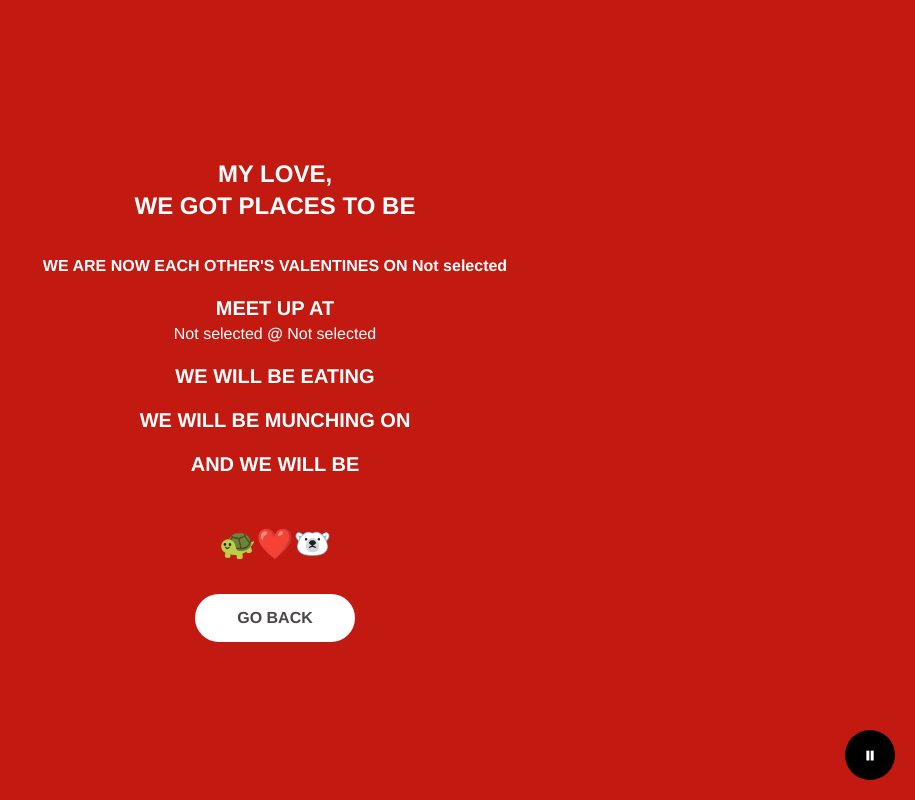
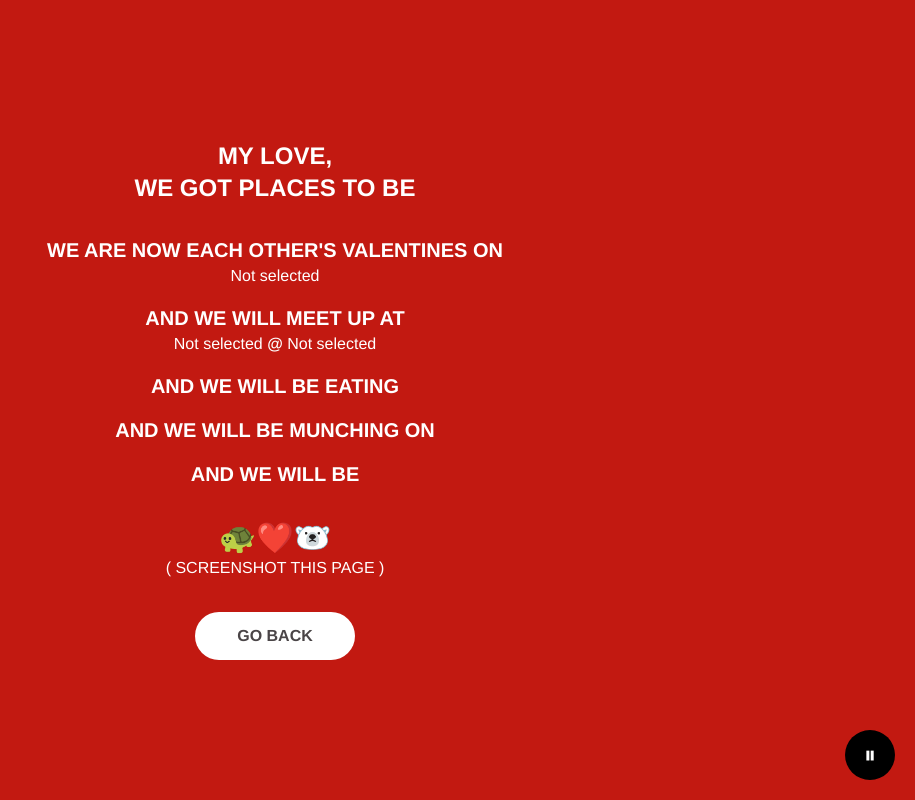
Before and after one commit to gathrean/aloean, a Next.js app: page /valentines/7-results in a window 1280 px wide. Shown: the whole page, without its empty margins (365-1280 px from the left). Built offline with nearby package versions, Linux system fonts and the light colour scheme.

Commit message:
Fixed minor visual issues

```diff
--- a/app/valentines/3-food/page.tsx
+++ b/app/valentines/3-food/page.tsx
@@ -42,10 +42,10 @@ export default function FoodSelection() {
 
     const handleSubmit = async () => {
         if (selectedFood.length === 0) {
-            alert("my love you didnt pick one!\n\n(Select up to 2)");
+            alert("My love, you should pick at least one! Or you can select the SURPRISE ME option at the end.\n\n(Select up to 2)");
             return;
         } else if (selectedFood.length > 2) {
-            alert("damnnnn are we big backing???\n\n(Select up to 2)");
+            alert("DAMN. Are we big backing? In this economy?\n\n(Select up to 2)");
             return;
         }
 
--- a/app/valentines/4-dessert/page.tsx
+++ b/app/valentines/4-dessert/page.tsx
@@ -37,10 +37,10 @@ export default function DessertSelection() {
 
     const handleSubmit = async () => {
         if (selectedDesserts.length === 0) {
-            alert("baby you didn’t pick one!\n\n(Select up to 2)");
+            alert("My love, you should pick at least one! Or you can select the SURPRISE ME option at the end.\n\n(Select up to 2)");
             return;
         } else if (selectedDesserts.length > 2) {
-            alert("damnnnn we big backing???\n\n(Select up to 2)");
+            alert("DAMN. Are we big backing? In this economy?\n\n(Select up to 2)");
             return;
         }
 
--- a/app/valentines/5-activities/page.tsx
+++ b/app/valentines/5-activities/page.tsx
@@ -37,10 +37,10 @@ export default function ActivitiesSelection() {
 
     const handleSubmit = async () => {
         if (selectedActivities.length === 0) {
-            alert("baby you didn’t pick one!\n\n(Select up to 2)");
+            alert("My love, you should pick at least one! Or you can select the SURPRISE ME option at the end.\n\n(Select up to 2)");
             return;
         } else if (selectedActivities.length > 5) {
-            alert("damn hol up we can only do so much in one day???\n\n(Select up to 5)");
+            alert("DAMN. I would love to do all of these with you in one day as well but we can do them during another day!\n\n(Select up to 5)");
             return;
         }
 
--- a/app/valentines/7-results/page.tsx
+++ b/app/valentines/7-results/page.tsx
@@ -42,19 +42,20 @@ export default function ResultsPage() {
             <h1 className="text-2xl font-bold">WE GOT PLACES TO BE</h1>
 
             {valentineData ? (
-                <div className="mt-4 p-4">
-                    <p><strong>WE ARE NOW EACH OTHER&apos;S VALENTINES ON  {valentineData.responseDate || "Not selected"}</strong></p>
+                <div className="mt-4">
+                    <h3 className="text-xl font-bold mt-4"><strong>WE ARE NOW EACH OTHER&apos;S VALENTINES ON</strong></h3>
+                    <p>{valentineData.responseDate || "Not selected"}</p>
 
-                    <h3 className="text-xl font-bold mt-4">MEET UP AT</h3>
+                    <h3 className="text-xl font-bold mt-4">AND WE WILL MEET UP AT</h3>
                     <p>{valentineData.responseLocation || "Not selected"} <strong>@ </strong> {valentineData.responseTime || "Not selected"}</p>
 
-                    <h3 className="text-xl font-bold mt-4">WE WILL BE EATING</h3>
+                    <h3 className="text-xl font-bold mt-4">AND WE WILL BE EATING</h3>
                     <ul>
                         <li>{valentineData.responseFood1 || ""}</li>
                         <li>{valentineData.responseFood2 || ""}</li>
                     </ul>
 
-                    <h3 className="text-xl font-bold mt-4">WE WILL BE MUNCHING ON</h3>
+                    <h3 className="text-xl font-bold mt-4">AND WE WILL BE MUNCHING ON</h3>
                     <ul>
                         <li>{valentineData.responseDessert1 || ""}</li>
                         <li>{valentineData.responseDessert2 || ""}</li>
@@ -75,6 +76,7 @@ export default function ResultsPage() {
 
             <br></br>
             <p className="text-3xl font-bold mt-2">🐢❤️🐻‍❄️</p>
+            <p>( SCREENSHOT THIS PAGE )</p>
 
             <div className="mt-8">
                 <button onClick={handleBack} className="font-bold aloean-button back-button">GO BACK</button>
--- a/app/valentines/page.tsx
+++ b/app/valentines/page.tsx
@@ -23,7 +23,6 @@ export default function Valentines() {
 
     return (
         <div className="valentines-page">
-            <main className="flex-1 flex flex-col items-center justify-center p-8">
             <h1 className="text-3xl font-bold">WILL YOU BE MY VALENTINE?</h1>
             <p className="text-3xl font-bold mt-2">🐢❤️🐻‍❄️</p>
             <p className="text-xl font-bold mt-2">( V-ALOE-NT-EAN-E )</p>
@@ -56,7 +55,6 @@ export default function Valentines() {
                     YESSS!!!!!!!!!
                 </button>
             </div>
-            </main>
         </div>
     );
 }
```
Lines whose indentation alone changed are shown as unchanged.
